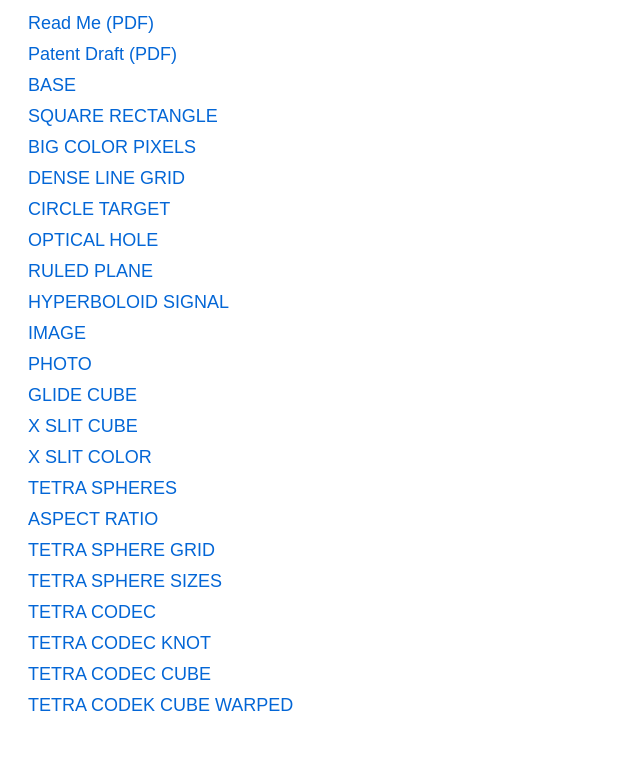
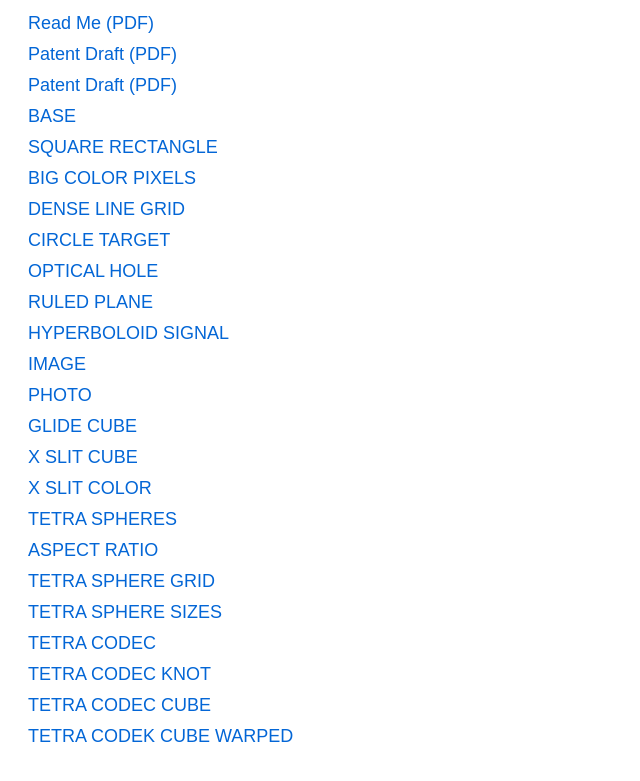
Before and after one commit to FlyingSticks/Tetra_engine_complete, a plain HTML site: page index.html in a window 1280 px wide. Shown: the part 129-910 px from the top of the page, without its empty margins (0-640 px from the left). Before the commit the page ends 889 px from the top, so only its background shows below. Drawn offline with Linux system fonts and the light colour scheme.

Commit message:
Update index.html

```diff
--- a/index.html
+++ b/index.html
@@ -18,6 +18,7 @@
     <ul>
         <li><a href="Readme.pdf" target="_blank">Read Me (PDF)</a></li>
         <li><a href="README_Patent_Draft.pdf" target="_blank">Patent Draft (PDF)</a></li>
+        <li><a href="System_architecture.pdf" target="_blank">Patent Draft (PDF)</a></li>
 
         <li><a href="1_tetra_engine_BASE.html">BASE</a></li>
         <li><a href="2_tetra_square_rectangle.html">SQUARE RECTANGLE</a></li>
```
